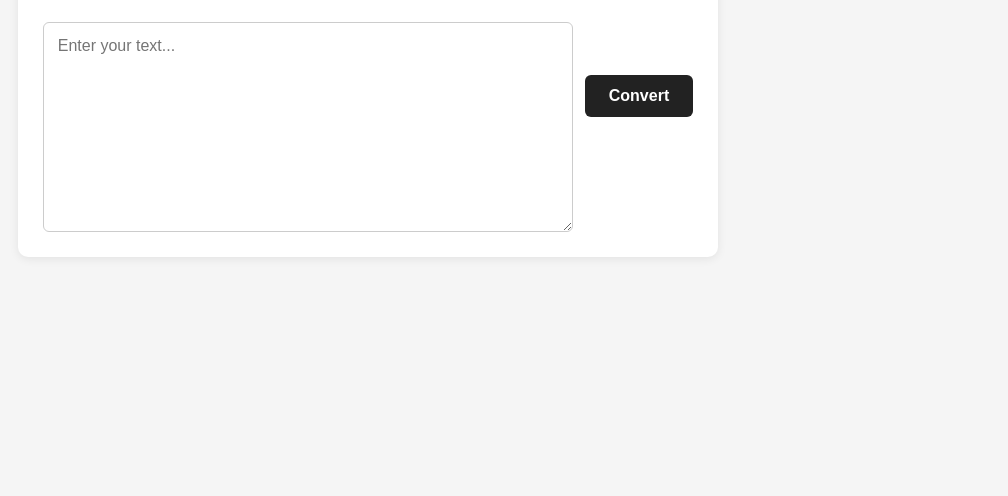
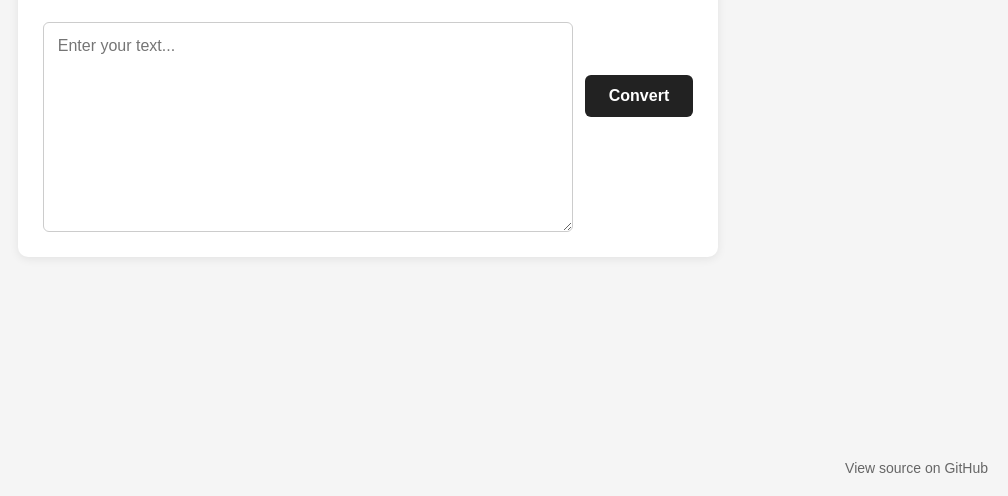
Before and after one commit to georgegkekis/my_first_site, a plain HTML site: page index.html in a window 1280 px wide. Shown: the part 304-800 px from the top of the page, without its empty margins (272-1280 px from the left). Drawn offline with Linux system fonts and the light colour scheme.

Commit message:
Add a github link

```diff
--- a/index.html
+++ b/index.html
@@ -80,6 +80,21 @@
         button:hover {
             background: #444;
         }
+
+        .github-link {
+            position: fixed;
+            right: 20px;
+            bottom: 20px;
+
+            font-size: 14px;
+            color: #666;
+            text-decoration: none;
+        }
+
+        .github-link:hover {
+            color: #222;
+            text-decoration: underline;
+        }
     </style>
 </head>
 
@@ -96,6 +111,12 @@
 
     </div>
 
+    <a class="github-link"
+       href="https://github.com/georgegkekis/my_first_site"
+       target="_blank">
+        View source on GitHub
+    </a>
+
     <script>
         document.getElementById("convert").addEventListener("click", function () {
             const textBox = document.getElementById("text");
```
